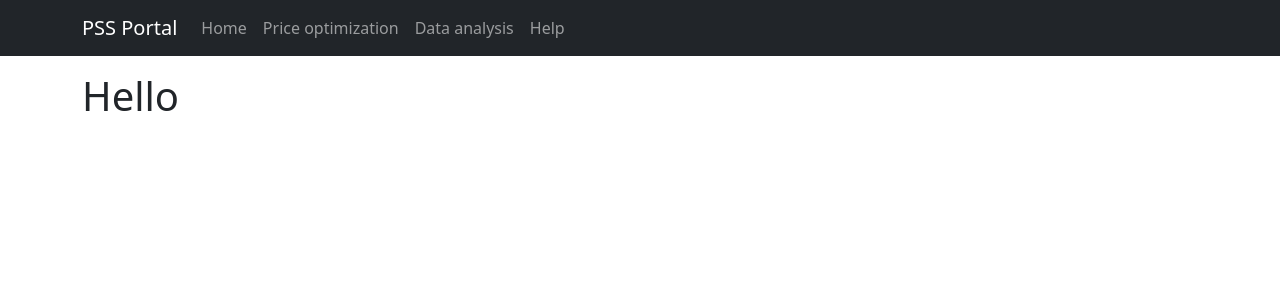
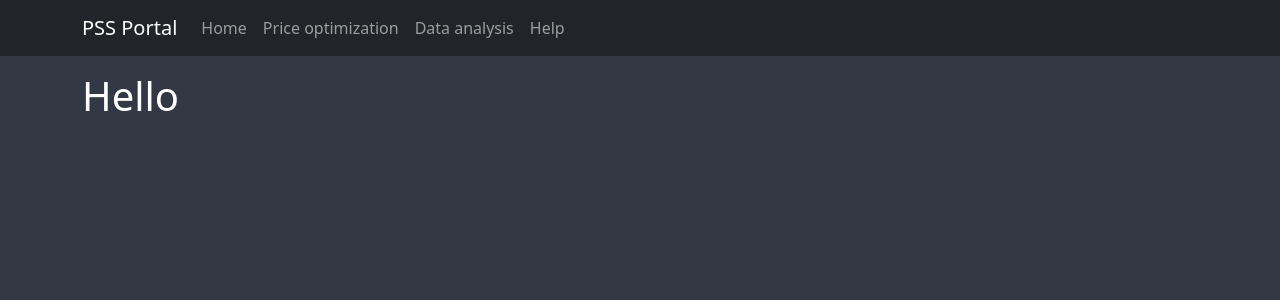
Before and after one commit to nghiavt2906/Price-Suggestion-System, a React (Create React App) app in the folder client/: page / in a window 1280 px wide. Shown: the top 300 px of the page. Built offline with nearby package versions, Linux system fonts and the light colour scheme.

Commit message:
change page title

```diff
--- a/client/public/index.html
+++ b/client/public/index.html
@@ -24,7 +24,7 @@
       work correctly both with client-side routing and a non-root public URL.
       Learn how to configure a non-root public URL by running `npm run build`.
     -->
-    <title>React App</title>
+    <title>PSS Portal</title>
   </head>
   <body>
     <noscript>You need to enable JavaScript to run this app.</noscript>
--- a/client/src/index.css
+++ b/client/src/index.css
@@ -5,6 +5,9 @@ body {
     sans-serif;
   -webkit-font-smoothing: antialiased;
   -moz-osx-font-smoothing: grayscale;
+
+  background-color: #323945 !important;
+  color: white !important;
 }
 
 code {
```
